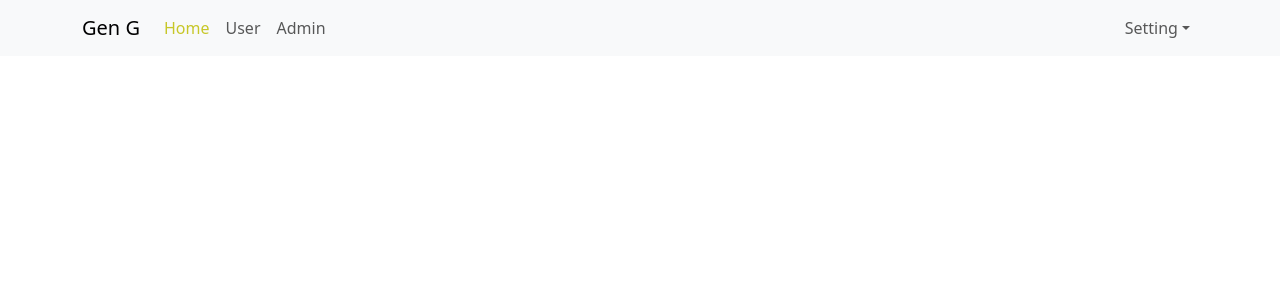
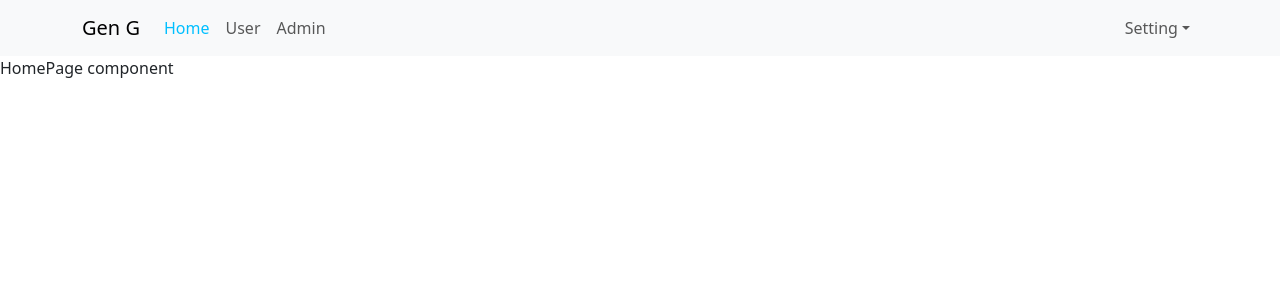
Before and after one commit to doquochuy2106/React-Hook1, a React (Create React App) app: page / in a window 1280 px wide. Shown: the top 300 px of the page. Built offline with nearby package versions, Linux system fonts and the light colour scheme.

Commit message:
video 51. Index Routes

```diff
--- a/src/App.scss
+++ b/src/App.scss
@@ -14,13 +14,11 @@
       .nav-link {}
 
       .active {
-        color: #c7c728;
+        color: #00bfff;
       }
     }
 
 
-    // .navbar-nav .nav-link.active {
-    //   color: red;
-    // }
+
   }
 }
--- a/src/components/Header/Header.js
+++ b/src/components/Header/Header.js
@@ -7,7 +7,8 @@
     return (
         <Navbar expand="lg" className="bg-body-tertiary">
             <Container>
-                <Navbar.Brand href="#home">Gen G</Navbar.Brand>
+                {/* <Navbar.Brand href="#home">Gen G</Navbar.Brand> */}
+                <NavLink to="/" className='navbar-brand'>Gen G</NavLink>
                 <Navbar.Toggle aria-controls="basic-navbar-nav" />
                 <Navbar.Collapse id="basic-navbar-nav">
                     <Nav className="me-auto">
@@ -17,13 +18,9 @@
                     </Nav>
                     <Nav>
                         <NavDropdown title="Setting" id="basic-nav-dropdown">
-                            <NavDropdown.Item href="#action/3.1">Login</NavDropdown.Item>
-                            <NavDropdown.Item href="#action/3.2">
-                                Logout
-                            </NavDropdown.Item>
-                            <NavDropdown.Item href="#action/3.1">Profile</NavDropdown.Item>
-
-
+                            <NavDropdown.Item >Login</NavDropdown.Item>
+                            <NavDropdown.Item >Logout</NavDropdown.Item>
+                            <NavDropdown.Item >Profile</NavDropdown.Item>
                         </NavDropdown>
                     </Nav>
                 </Navbar.Collapse>
--- /dev/null
+++ b/src/components/Home/HomePage.js
@@ -0,0 +1,9 @@
+const HomePage = (props) => {
+    return (
+        <div>
+            HomePage component
+        </div>
+    )
+}
+
+export default HomePage
--- a/src/index.js
+++ b/src/index.js
@@ -8,6 +8,7 @@
 import { BrowserRouter, Routes, Route } from 'react-router-dom';
 import Admin from './components/Admin/Admin';
 import User from './components/User/User';
+import HomePage from './components/Home/HomePage';
 
 
 
@@ -18,6 +19,7 @@
     <BrowserRouter>
       <Routes>
         <Route path='/' element={<App />} >
+          <Route index element={<HomePage />} />
           <Route path='users' element={<User />} />
           <Route path='admins' element={<Admin />} />
         </Route>
```
